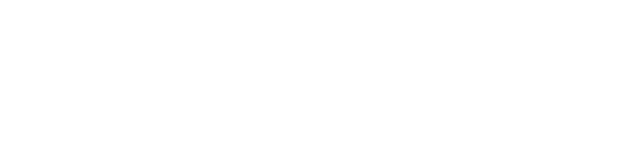
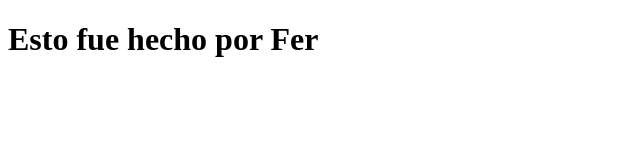
Before and after one commit to MisaelCalvillo/jelpmi-proyecto, a plain HTML site: page index.html in a window 1280 px wide. Shown: the whole page, without its empty margins (0-640 px from the left). Drawn offline with Linux system fonts and the light colour scheme.

Commit message:
Agrega titulo de Fer

```diff
--- a/index.html
+++ b/index.html
@@ -7,6 +7,6 @@
   <title>Document</title>
 </head>
 <body>
-
+    <h1>Esto fue hecho por Fer</h1>
 </body>
 </html>
```
